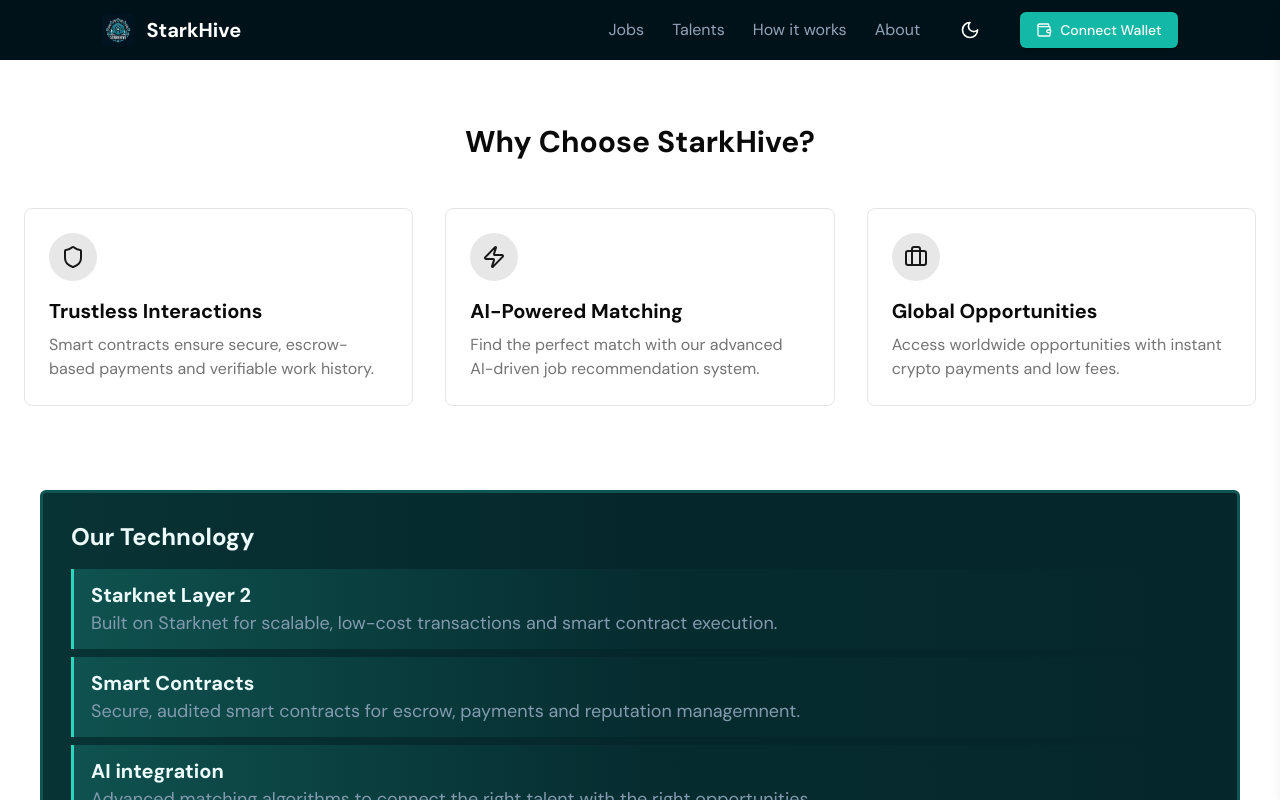
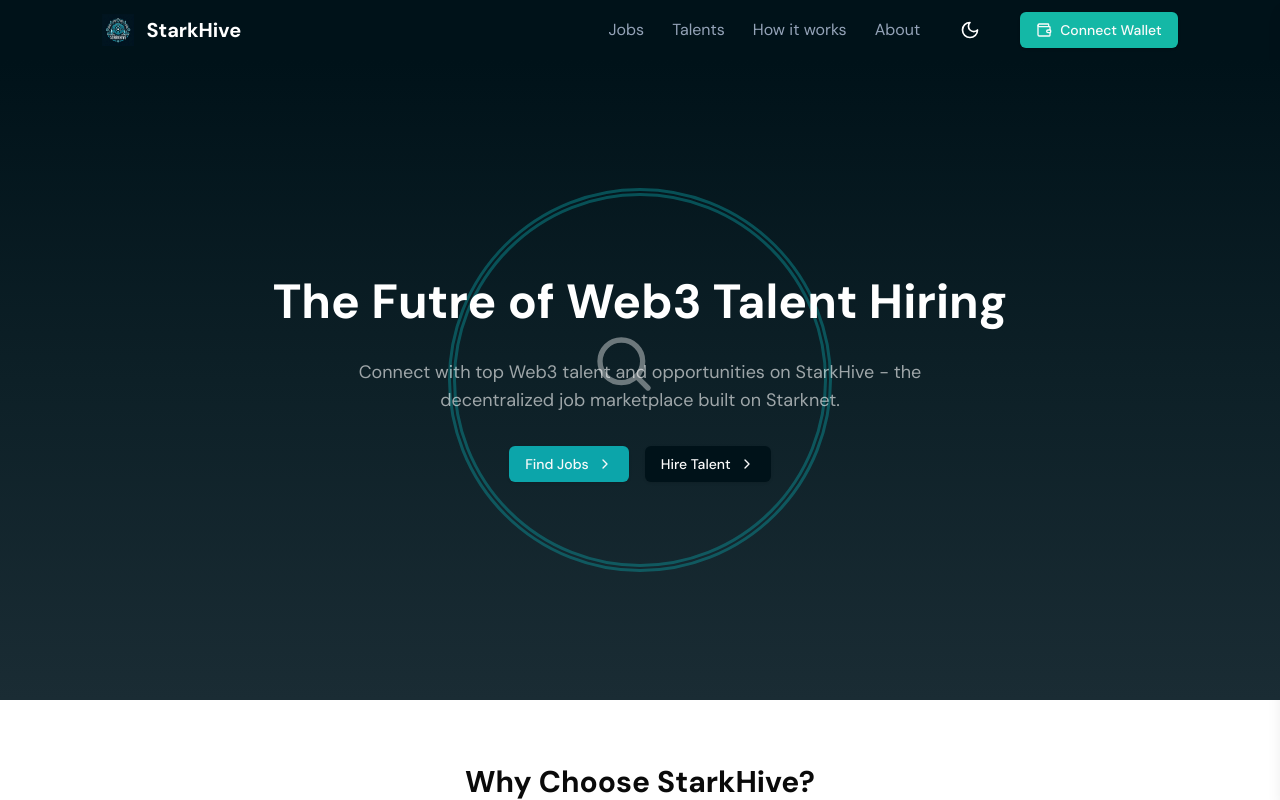
Before and after one commit to StarkHive/starkhive-web, a Next.js app: page / in a window 1280 px wide. Shown: the top 800 px of the page. Built offline with nearby package versions, Linux system fonts and the light colour scheme.

Commit message:
feat: hero page

```diff
--- a/app/(root)/page.tsx
+++ b/app/(root)/page.tsx
@@ -1,10 +1,14 @@
-import OurTechnology from "@/components/OurTechnology";
-import WhyChooseUs from "@/components/ui/why-choose-us";
-import React from "react";
+import Hero from '@/components/hero';
+import OurTechnology from '@/components/OurTechnology';
+import WhyChooseUs from '@/components/ui/why-choose-us';
+import React from 'react';
 
 export default function Home() {
-  return <div>
-    <WhyChooseUs />
-    <OurTechnology/>
-  </div>;
+  return (
+    <div>
+      <Hero />
+      <WhyChooseUs />
+      <OurTechnology />
+    </div>
+  );
 }
--- /dev/null
+++ b/components/hero.tsx
@@ -0,0 +1,32 @@
+import { ChevronRight, SearchIcon } from 'lucide-react';
+import { Button } from './ui/button';
+
+export default function Hero() {
+  return (
+    <section className="py-16 px-8 bg-gradient-to-b flex flex-col items-center relative justify-center text-white via-[#0D2027] from-[#001219] to-[#1A2C34] min-h-[640px]">
+      <div className="w-96 h-96 rounded-full opacity-40 border-8 flex items-center justify-center absolute border-[#0CA5AA] border-double">
+        <div className="animate-search h-24 w-24">
+          <SearchIcon size={64} />
+        </div>
+      </div>
+
+      <div className="flex flex-col gap-8 items-center justify-center z-10">
+        <h1 className="text-5xl font-extrabold">
+          The Futre of Web3 Talent Hiring
+        </h1>
+        <h3 className="opacity-60 font-extralight text-lg text-wrap w-2/3 text-center">
+          Connect with top Web3 talent and opportunities on StarkHive - the
+          decentralized job marketplace built on Starknet.
+        </h3>
+        <div className="flex justify-between gap-4">
+          <Button className="bg-[#0CA5AA]">
+            Find Jobs <ChevronRight />
+          </Button>
+          <Button className="bg-[#001219]">
+            Hire Talent <ChevronRight />
+          </Button>
+        </div>
+      </div>
+    </section>
+  );
+}
--- a/tailwind.config.ts
+++ b/tailwind.config.ts
@@ -1,11 +1,11 @@
-import type { Config } from "tailwindcss";
+import type { Config } from 'tailwindcss';
 
 export default {
-    darkMode: ["class"],
+  darkMode: ['class'],
   content: [
-    "./pages/**/*.{js,ts,jsx,tsx,mdx}",
-    "./components/**/*.{js,ts,jsx,tsx,mdx}",
-    "./app/**/*.{js,ts,jsx,tsx,mdx}",
+    './pages/**/*.{js,ts,jsx,tsx,mdx}',
+    './components/**/*.{js,ts,jsx,tsx,mdx}',
+    './app/**/*.{js,ts,jsx,tsx,mdx}',
   ],
   theme: {
     extend: {
@@ -14,31 +14,31 @@ export default {
         foreground: 'hsl(var(--foreground))',
         card: {
           DEFAULT: 'hsl(var(--card))',
-  				foreground: 'hsl(var(--card-foreground))'
+          foreground: 'hsl(var(--card-foreground))',
         },
         popover: {
           DEFAULT: 'hsl(var(--popover))',
-  				foreground: 'hsl(var(--popover-foreground))'
+          foreground: 'hsl(var(--popover-foreground))',
         },
         primary: {
           DEFAULT: 'hsl(var(--primary))',
-  				foreground: 'hsl(var(--primary-foreground))'
+          foreground: 'hsl(var(--primary-foreground))',
         },
         secondary: {
           DEFAULT: 'hsl(var(--secondary))',
-  				foreground: 'hsl(var(--secondary-foreground))'
+          foreground: 'hsl(var(--secondary-foreground))',
         },
         muted: {
           DEFAULT: 'hsl(var(--muted))',
-  				foreground: 'hsl(var(--muted-foreground))'
+          foreground: 'hsl(var(--muted-foreground))',
         },
         accent: {
           DEFAULT: 'hsl(var(--accent))',
-  				foreground: 'hsl(var(--accent-foreground))'
+          foreground: 'hsl(var(--accent-foreground))',
         },
         destructive: {
           DEFAULT: 'hsl(var(--destructive))',
-  				foreground: 'hsl(var(--destructive-foreground))'
+          foreground: 'hsl(var(--destructive-foreground))',
         },
         border: 'hsl(var(--border))',
         input: 'hsl(var(--input))',
@@ -48,18 +48,75 @@ export default {
           '2': 'hsl(var(--chart-2))',
           '3': 'hsl(var(--chart-3))',
           '4': 'hsl(var(--chart-4))',
-  				'5': 'hsl(var(--chart-5))'
-  			}
+          '5': 'hsl(var(--chart-5))',
+        },
       },
       borderRadius: {
         lg: 'var(--radius)',
         md: 'calc(var(--radius) - 2px)',
-  			sm: 'calc(var(--radius) - 4px)'
+        sm: 'calc(var(--radius) - 4px)',
       },
       fontFamily: {
-			sans: ['var(--font-dm-sans)', 'ui-sans-serif', 'system-ui', 'sans-serif'],
+        sans: [
+          'var(--font-dm-sans)',
+          'ui-sans-serif',
+          'system-ui',
+          'sans-serif',
+        ],
       },
-  	}
+      animation: {
+        'ping-slow': 'ping 2s infinite',
+        search: 'search 6s ease-in-out infinite',
       },
-  plugins: [require("tailwindcss-animate")],
+      keyframes: {
+        ping: {
+          '50%': {
+            transform: 'scale(1.5)',
+            opacity: '0',
+          },
+          '100%': {
+            transform: 'scale(1.5)',
+            opacity: '0',
+          },
+        },
+
+        search: {
+          '0%': {
+            transform: 'translate(0, 0)',
+          },
+          '10%': {
+            transform: 'translate(50px, -30px)',
+          },
+          '20%': {
+            transform: 'translate(-40px, 60px)',
+          },
+          '30%': {
+            transform: 'translate(20px, 80px)',
+          },
+          '40%': {
+            transform: 'translate(-60px, -50px)',
+          },
+          '50%': {
+            transform: 'translate(30px, 30px)',
+          },
+          '60%': {
+            transform: 'translate(-20px, 70px)',
+          },
+          '70%': {
+            transform: 'translate(70px, -20px)',
+          },
+          '80%': {
+            transform: 'translate(-30px, -60px)',
+          },
+          '90%': {
+            transform: 'translate(0, 0)',
+          },
+          '100%': {
+            transform: 'translate(0, 0)',
+          },
+        },
+      },
+    },
+  },
+  plugins: [require('tailwindcss-animate')],
 } satisfies Config;
```
Lines whose indentation alone changed are shown as unchanged.
